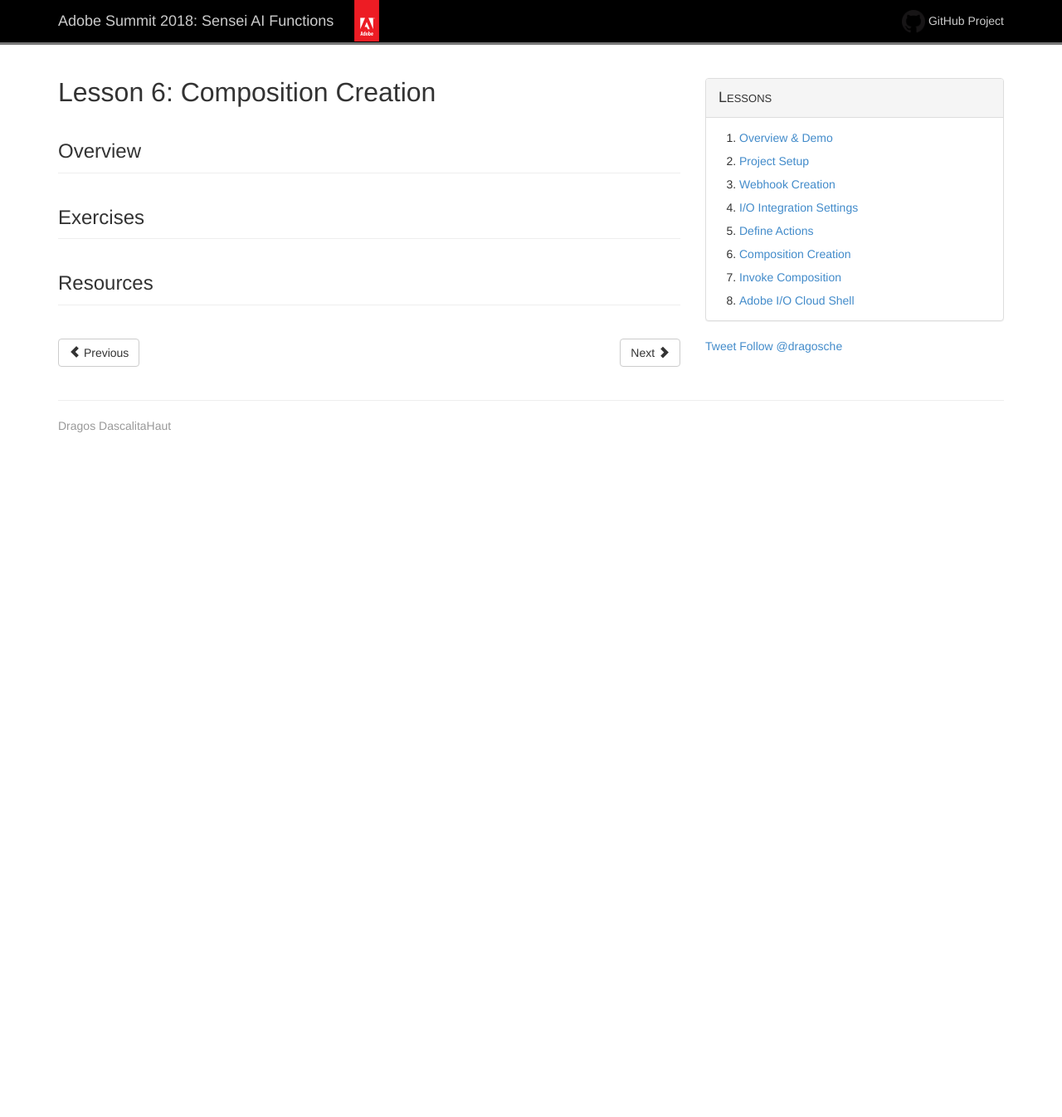
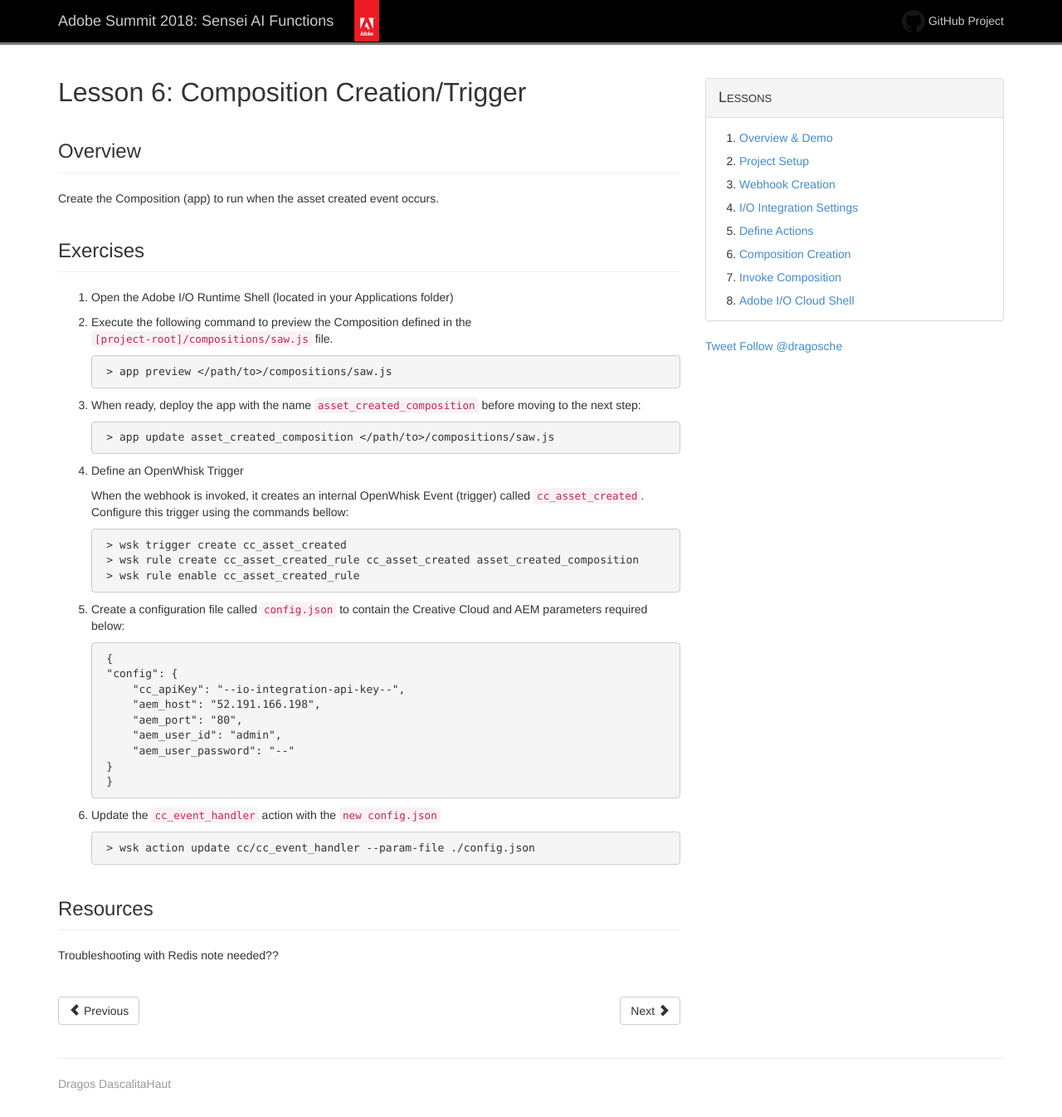
Before and after one commit to adobe/adobe-sensei-ai-functions, a Jekyll site: the page built from lesson6.md, in a window 1280 px wide. Shown: the whole page at 83% size. Built offline with Jekyll 4.4.1, drawn with Linux system fonts in a browser that asks for light colours; comment, search, counter and statistics services are not loaded; before the commit the page ends 900 px from its top, so only the background shows below that.

Commit message:
Continued updates

```diff
--- a/lesson6.md
+++ b/lesson6.md
@@ -1,13 +1,49 @@
 ---
 layout: module
-title: Lesson 6&#58; Composition Creation
+title: Lesson 6&#58; Composition Creation/Trigger
 ---
 
 ## Overview
+Create the Composition (app) to run when the asset created event occurs.
 
 ## Exercises
+1. Open the Adobe I/O Runtime Shell (located in your Applications folder)
+
+2. Execute the following command to preview the Composition defined in the `[project-root]/compositions/saw.js` file.
+
+        > app preview </path/to>/compositions/saw.js
+
+2. When ready, deploy the app with the name `asset_created_composition` before moving to the next step:
+
+        > app update asset_created_composition </path/to>/compositions/saw.js
+
+3. Define an OpenWhisk Trigger
+
+    When the webhook is invoked, it creates an internal OpenWhisk Event (trigger) called `cc_asset_created`. Configure this trigger using the commands bellow:
+
+        > wsk trigger create cc_asset_created
+        > wsk rule create cc_asset_created_rule cc_asset_created asset_created_composition
+        > wsk rule enable cc_asset_created_rule
+
+4. Create a configuration file called `config.json` to contain the Creative Cloud and AEM parameters required below:
+
+        {
+        "config": {
+            "cc_apiKey": "--io-integration-api-key--",
+            "aem_host": "52.191.166.198",
+            "aem_port": "80",
+            "aem_user_id": "admin",
+            "aem_user_password": "--"
+        }
+        }
+
+5. Update the `cc_event_handler` action with the `new config.json`
+
+        > wsk action update cc/cc_event_handler --param-file ./config.json
 
 ## Resources
+
+Troubleshooting with Redis note needed??
 
 <div class="row" style="margin-top:40px;">
 <div class="col-sm-12">
```
Also changed, not shown: lesson3.md (+7 -9 lines), lesson4.md (+5 -5 lines), lesson5.md (+8 -12 lines).
